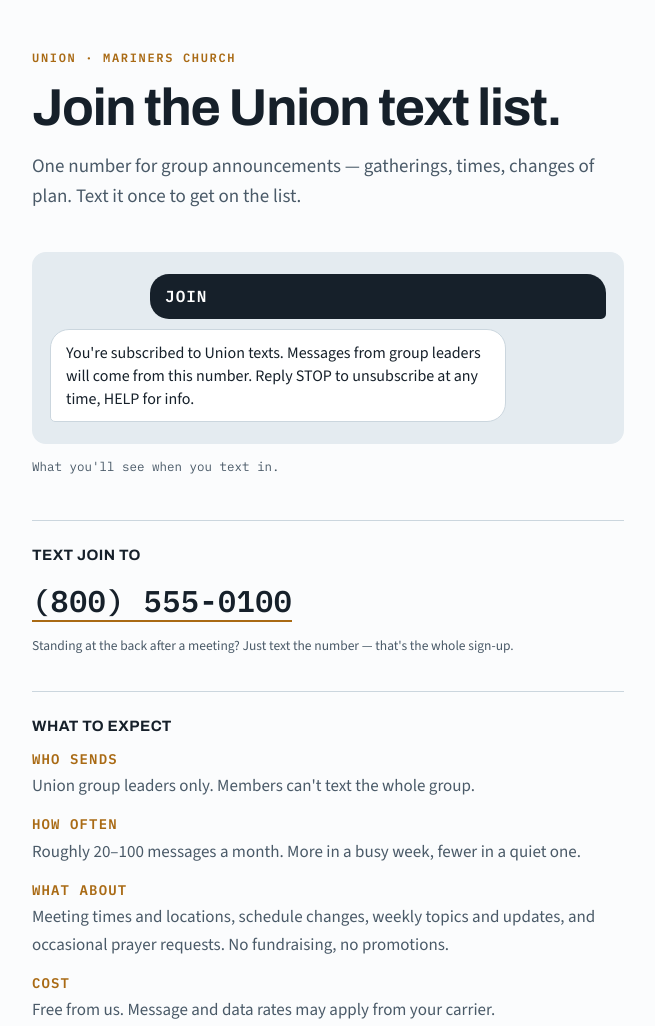
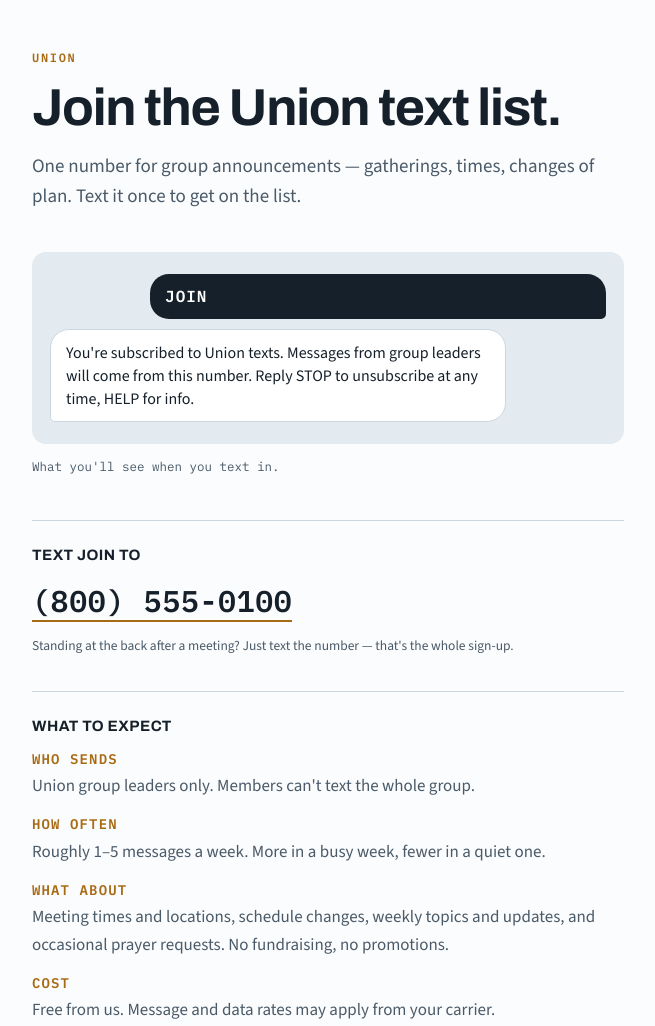
Before and after one commit to prasoe727/union-text, a plain HTML site: page index.html in a window 1280 px wide. Shown: the top 1026 px of the page, without its empty margins (312-967 px from the left). Drawn offline with nearby package versions, Linux system fonts and the light colour scheme.

Commit message:
Union branding only; correct message frequency

```diff
--- a/index.html
+++ b/index.html
@@ -142,7 +142,7 @@
 <body>
 <div class="wrap">
 
-  <p class="eyebrow">Union &middot; Mariners Church</p>
+  <p class="eyebrow">Union</p>
   <h1>Join the Union text list.</h1>
   <p class="lede">One number for group announcements — gatherings, times, changes of plan. Text it once to get on the list.</p>
 
@@ -164,7 +164,7 @@
       <dt>WHO SENDS</dt>
       <dd>Union group leaders only. Members can't text the whole group.</dd>
       <dt>HOW OFTEN</dt>
-      <dd>Roughly 20&ndash;100 messages a month. More in a busy week, fewer in a quiet one.</dd>
+      <dd>Roughly 1&ndash;5 messages a week. More in a busy week, fewer in a quiet one.</dd>
       <dt>WHAT ABOUT</dt>
       <dd>Meeting times and locations, schedule changes, weekly topics and updates, and occasional prayer requests. No fundraising, no promotions.</dd>
       <dt>COST</dt>
```
Also changed, not shown: privacy.html (+1 -1 lines).
